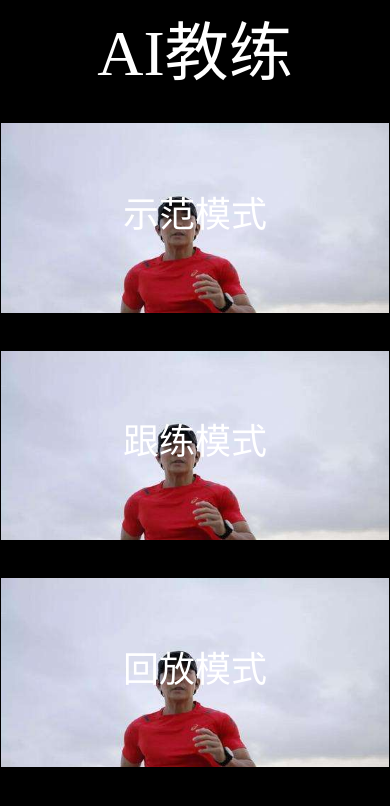
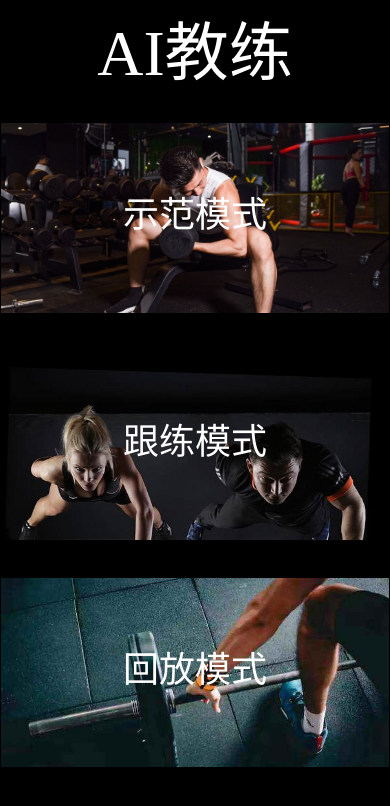
Before and after one commit to leoShen917/smart-app, a plain HTML site: page www/home.html in a window 390 px wide. Drawn offline with Linux system fonts and the light colour scheme; some packages are replaced by stand-ins of ours; a web font is replaced by a local one.

Commit message:
home界面图片替换

```diff
--- a/www/home.html
+++ b/www/home.html
@@ -36,17 +36,17 @@
         <div class="text">AI教练</div>
     </div>
     <div class="main">
-        <div class="patternchoose" style="background-image: url(img/wuzi.jpeg); background-size: 100%;">
+        <div class="patternchoose" style="background-image: url(img/home_1.jpg); background-size: 100%;">
             <div type="button" class="patternchoosebutton" onclick="window.location.href='camera.html';">
                 <div class="patternchoosetext">示范模式</div>
             </div>
         </div>
-        <div class="patternchoose" style="background-image: url(img/wuzi.jpeg); background-size: 100%; top: 35%">
+        <div class="patternchoose" style="background-image: url(img/home_2.jpg); background-size: 100%; top: 35%">
             <div type="button" class="patternchoosebutton" onclick="window.location.href='camera.html';">
                 <div class="patternchoosetext" >跟练模式</div>
             </div>
         </div>
-        <div class="patternchoose" style="background-image: url(img/wuzi.jpeg); background-size: 100%; top: 65%">
+        <div class="patternchoose" style="background-image: url(img/home_3.jpg); background-size: 100%; top: 65%">
             <div type="button" class="patternchoosebutton" onclick="window.location.href='result_compare.html';">
                 <div class="patternchoosetext">回放模式</div>
             </div>
```
Also changed, not shown: www/img/home_1.jpg (added), www/img/home_2.jpg (added), www/img/home_3.jpg (added).
